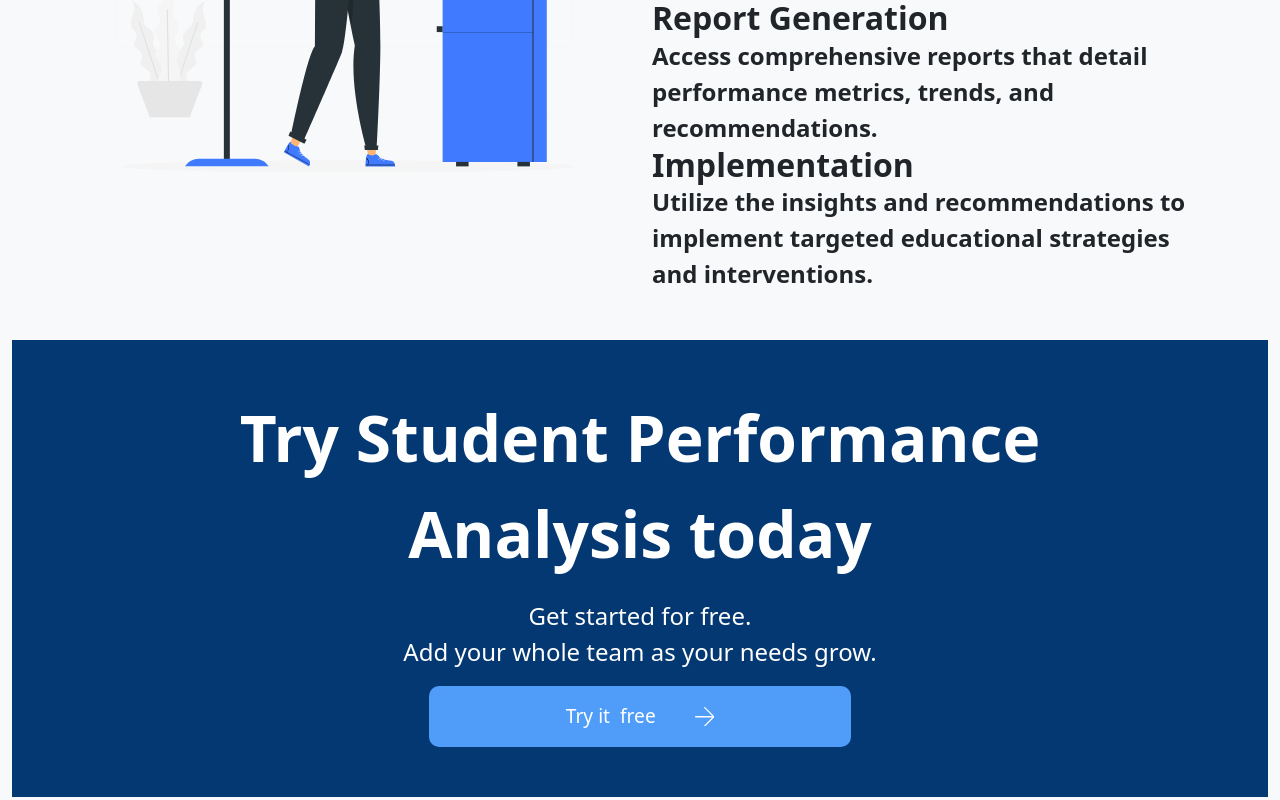
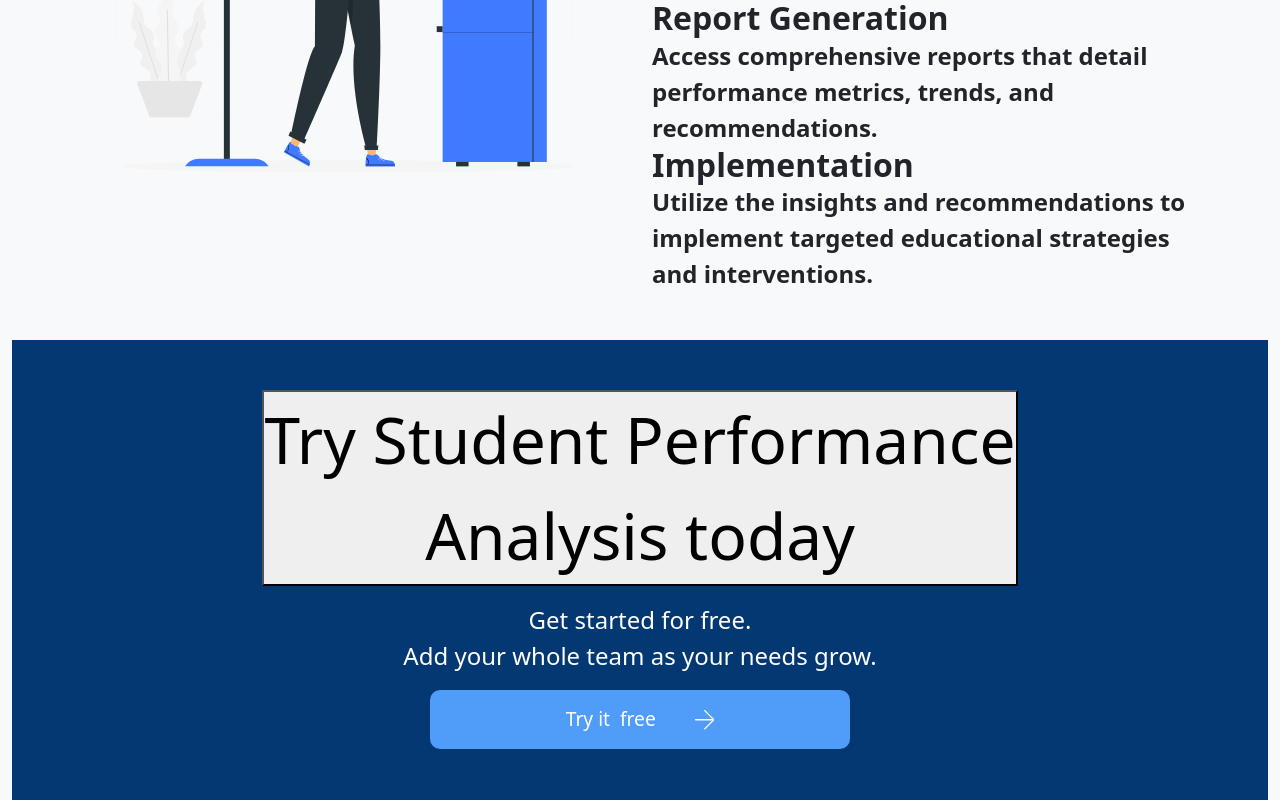
Before and after one commit to Manoj12012004/Student_performance_analysis, a React (Create React App) app in the folder app/: page / in a window 1280 px wide. Shown: the part 3094-3894 px from the top of the page. Built offline with nearby package versions, Linux system fonts and the light colour scheme.

Commit message:
changes in Home after login

```diff
--- a/app/src/components/Footer.jsx
+++ b/app/src/components/Footer.jsx
@@ -1,12 +1,15 @@
 import React from "react";
 import "./Footer.css";
+import { useNavigate } from "react-router-dom";
+
 
 function Footer(){
+  const nav=useNavigate();
   return (
     <div className="footer container-fluid d-flex justify-content-center align-items-center">
       <div className="heading d-flex justify-content-center align-items-center flex-column">
         <div className="text-block d-flex justify-content-center align-items-center flex-column text-center">
-          <p className="text-wrapper">Try Student Performance <br></br> Analysis today</p>
+          <p className="text-wrapper"><button onClick={nav("/auth/input_form")}>Try Student Performance <br></br> Analysis today</button></p>
           <p className="get-started-for-free">
             Get started for free. <br />
             Add your whole team as your needs grow.
--- a/app/src/components/Login.jsx
+++ b/app/src/components/Login.jsx
@@ -7,8 +7,10 @@ import { Link } from "react-router-dom";
 import { useState } from "react";
 import  Axios  from "axios";
 import Cookies from "universal-cookie";
+import { useNavigate } from "react-router-dom";
 
 function Login(){
+    const nav = useNavigate();
     const cookies=new Cookies();
     const [loginUser,setloginUser]=useState({
         email:"",
@@ -33,7 +35,7 @@ function Login(){
             cookies.set("TOKEN", result.data.token, {
                 path: "/",
               });
-            window.location.href = "/auth";
+            nav("/auth");
             setLogin(true)
             console.log(result)}).catch((error)=>{
                 console.log(error)
--- /dev/null
+++ b/package.json
@@ -0,0 +1,5 @@
+{
+  "dependencies": {
+    "react-router-dom": "^6.25.1"
+  }
+}
```
Also changed, not shown: 1 other file (tests, documents, lock files or other folders).
